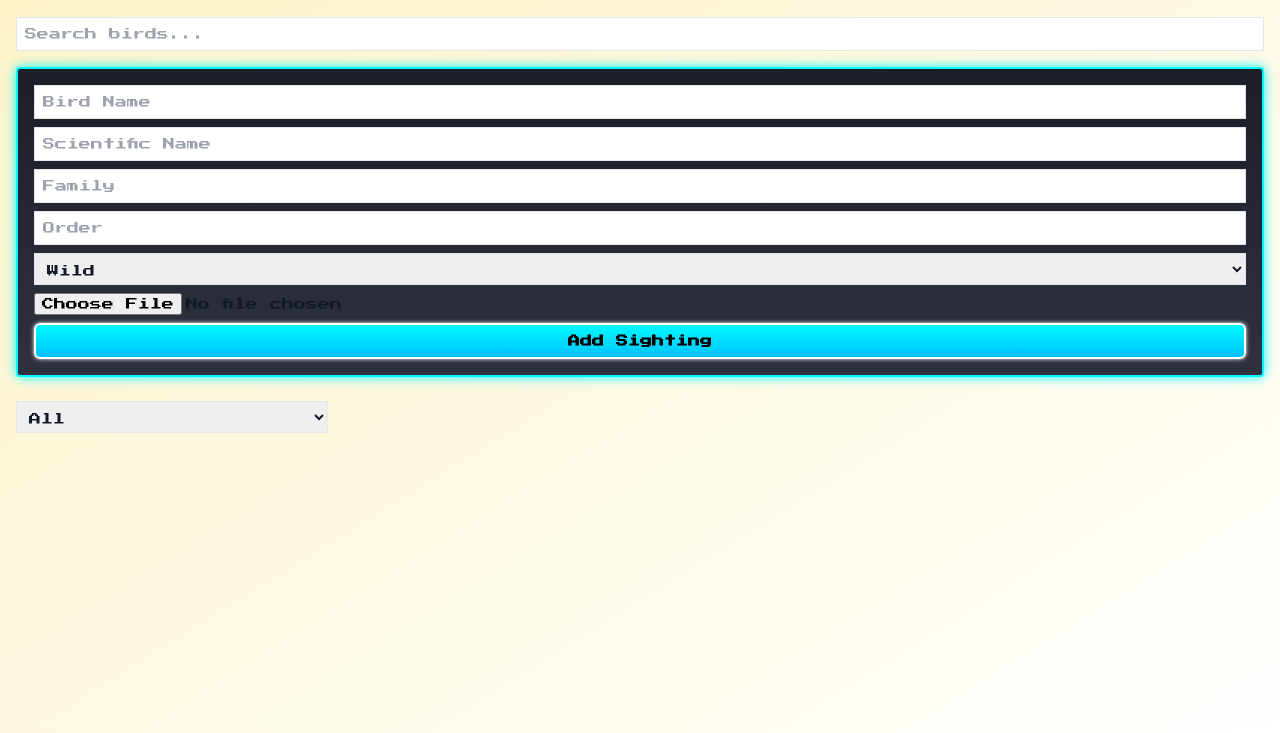
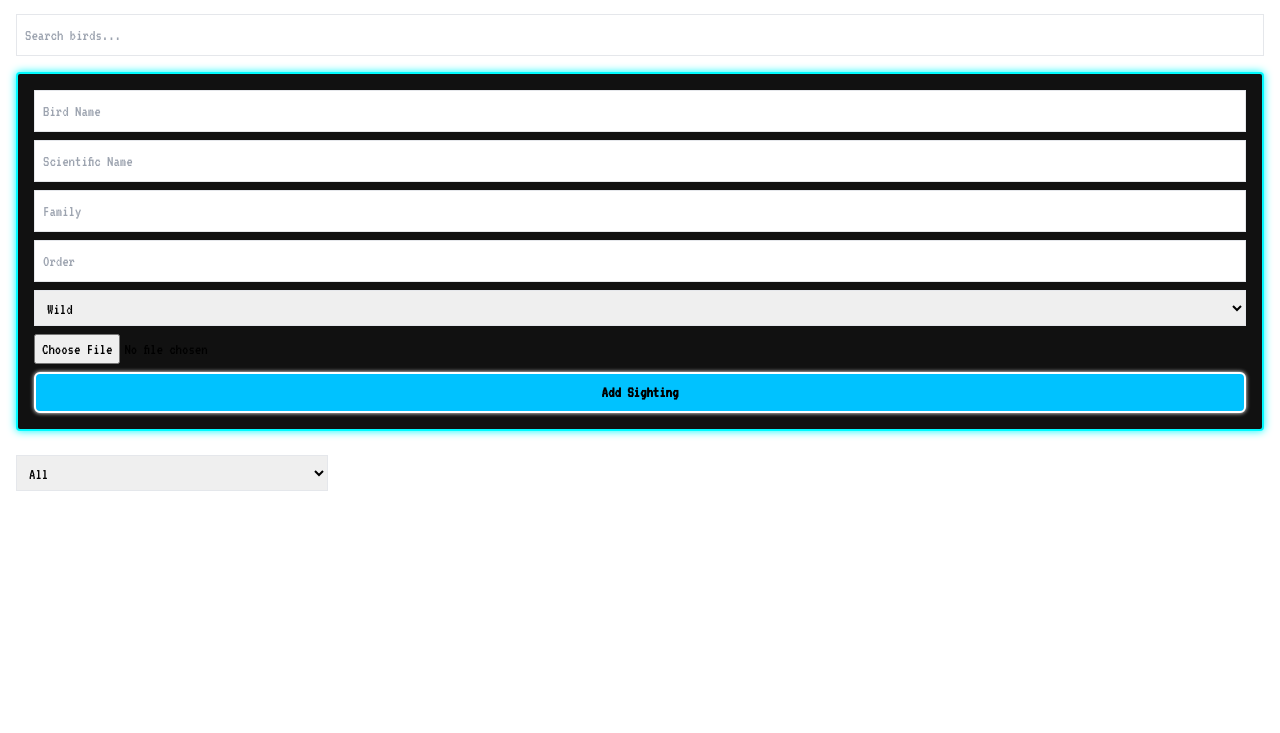
Before and after one commit to noelomorales/lifelist, a website: page public/index.html in a window 1280 px wide. Shown: the part 67-800 px from the top of the page. Drawn offline with nearby package versions, Linux system fonts and the light colour scheme.

Commit message:
Update index.html

```diff
--- a/public/index.html
+++ b/public/index.html
@@ -1,50 +1,55 @@
 <!DOCTYPE html>
-<html lang="en" class="dark">
+<html lang="en">
 <head>
   <meta charset="UTF-8" />
   <meta name="viewport" content="width=device-width, initial-scale=1.0" />
   <title>Bird Lifelist</title>
   <script defer src="app.js"></script>
-  <link href="https://cdn.jsdelivr.net/npm/tailwindcss@2.2.19/dist/tailwind.min.css" rel="stylesheet">
-  <link href="https://fonts.googleapis.com/css2?family=Press+Start+2P&display=swap" rel="stylesheet">
+  <link href="https://cdn.jsdelivr.net/npm/tailwindcss@2.2.19/dist/tailwind.min.css" rel="stylesheet" />
+  <link href="https://fonts.googleapis.com/css2?family=VT323&display=swap" rel="stylesheet" />
   <style>
     body {
-      font-family: 'Press Start 2P', system-ui, sans-serif;
+      font-family: 'VT323', monospace;
     }
     .winamp-card {
       border: 2px solid #00faff;
-      background: linear-gradient(to bottom, #1b1f27, #2e3140);
-      box-shadow: 0 0 12px #00faff;
+      background-color: #111;
+      box-shadow: 0 0 8px #00faff;
     }
     .winamp-button {
-      background: linear-gradient(to bottom, #00faff, #00c2ff);
-      border: 2px solid #ffffff;
+      background: #00c2ff;
+      border: 2px solid #fff;
       color: black;
       font-weight: bold;
-      padding: 0.5rem 1rem;
+      padding: 0.4rem 1rem;
       border-radius: 6px;
       box-shadow: 0 0 4px white;
     }
+    .dark .winamp-card {
+      background-color: #1a1a1a;
+    }
+    .dark input, .dark select {
+      background-color: #222 !important;
+      color: #fff !important;
+    }
   </style>
 </head>
-<body class="bg-gradient-to-br from-yellow-100 via-sky-100 to-lime-100 dark:from-gray-900 dark:via-gray-800 dark:to-black text-gray-900 dark:text-gray-100 min-h-screen p-4 transition-colors">
+<body class="bg-sky-50 text-black dark:bg-black dark:text-white transition-colors p-4 min-h-screen">
   <div class="flex justify-between items-center mb-6">
-    <h1 class="text-2xl text-blue-700 dark:text-blue-300">🐦 Bird Lifelist</h1>
+    <h1 class="text-3xl font-bold text-blue-700 dark:text-blue-300">🦜 Bird Lifelist</h1>
     <button id="modeToggle" class="winamp-button">🌓 Toggle Mode</button>
   </div>
 
-  <div class="mb-4">
-    <input id="searchInput" type="text" placeholder="Search birds..." class="border p-2 w-full bg-white dark:bg-gray-800 dark:text-white text-xs" autocomplete="off" />
-    <ul id="autocompleteResults" class="bg-white dark:bg-gray-800 border rounded shadow mt-1 hidden max-h-60 overflow-y-auto text-xs"></ul>
-  </div>
+  <input id="searchInput" type="text" placeholder="Search birds..." class="border p-2 w-full mb-4 dark:bg-gray-800 dark:text-white text-base" autocomplete="off" />
+  <ul id="autocompleteResults" class="bg-white dark:bg-gray-800 border rounded shadow mt-1 hidden max-h-60 overflow-y-auto text-sm"></ul>
 
-  <form id="sightingForm" class="winamp-card p-4 rounded mb-6 text-xs">
-    <input id="birdName" type="text" placeholder="Bird Name" required class="border p-2 mb-2 w-full dark:bg-gray-700 dark:text-white" />
-    <input id="sciName" type="text" placeholder="Scientific Name" class="border p-2 mb-2 w-full dark:bg-gray-700 dark:text-white" readonly />
-    <input id="family" type="text" placeholder="Family" class="border p-2 mb-2 w-full dark:bg-gray-700 dark:text-white" readonly />
-    <input id="order" type="text" placeholder="Order" class="border p-2 mb-2 w-full dark:bg-gray-700 dark:text-white" readonly />
+  <form id="sightingForm" class="winamp-card p-4 rounded mb-6">
+    <input id="birdName" type="text" placeholder="Bird Name" required class="border p-2 mb-2 w-full" />
+    <input id="sciName" type="text" placeholder="Scientific Name" class="border p-2 mb-2 w-full" readonly />
+    <input id="family" type="text" placeholder="Family" class="border p-2 mb-2 w-full" readonly />
+    <input id="order" type="text" placeholder="Order" class="border p-2 mb-2 w-full" readonly />
 
-    <select id="tier" class="border p-2 mb-2 w-full dark:bg-gray-700 dark:text-white">
+    <select id="tier" class="border p-2 mb-2 w-full">
       <option value="wild">Wild</option>
       <option value="captive">Captive</option>
     </select>
@@ -53,7 +58,7 @@
     <button type="submit" class="winamp-button w-full">Add Sighting</button>
   </form>
 
-  <select id="filterTier" class="border p-2 mb-4 w-full sm:w-1/4 dark:bg-gray-700 dark:text-white text-xs">
+  <select id="filterTier" class="border p-2 mb-4 w-full sm:w-1/4">
     <option value="all">All</option>
     <option value="wild">Wild</option>
     <option value="captive">Captive</option>
```
